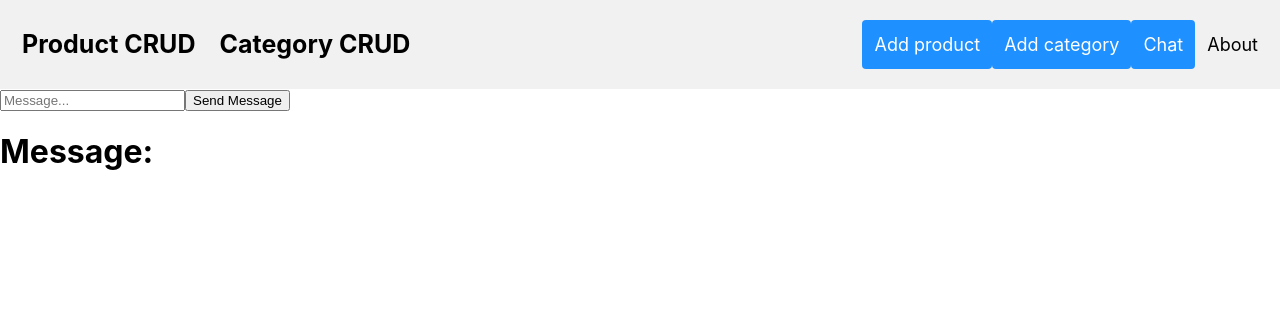
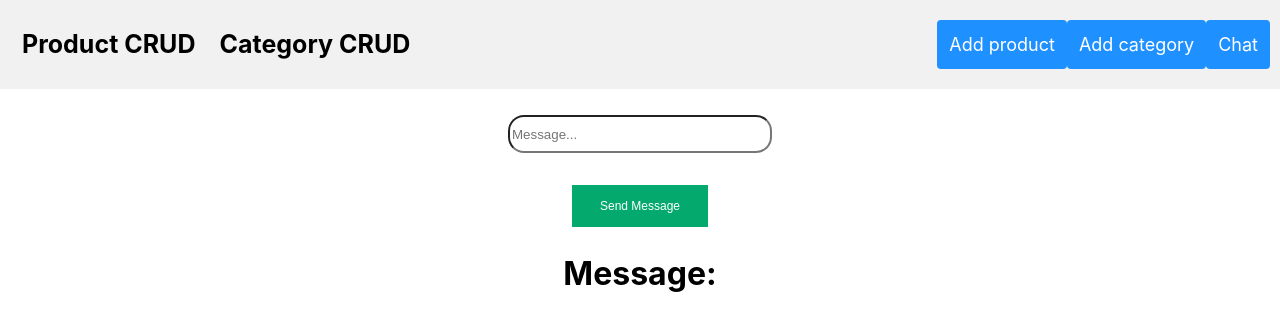
Before and after one commit to yavuzhanalbayrak/NodeJS101, a React (Create React App) app in the folder frontend/: page /chat in a window 1280 px wide. Shown: the top 330 px of the page. Built offline with nearby package versions, Linux system fonts and the light colour scheme; no server answers; the HTML template or start-up script is replaced by a standard one.

Commit message:
css eklendi

```diff
--- a/frontend/src/components/Header.jsx
+++ b/frontend/src/components/Header.jsx
@@ -12,7 +12,6 @@ export const Header = () => (
             <Link to="/addProduct" className="active" >Add product</Link>
             <Link to="/addCategory" className="active" >Add category</Link>
             <Link to="/chat" className="active" >Chat</Link>
-            <a href="#about">About</a>
         </div>
 
     </div>
--- a/frontend/src/pages/addedit/AddEdit.jsx
+++ b/frontend/src/pages/addedit/AddEdit.jsx
@@ -78,6 +78,7 @@ export const AddEdit = () => {
                 <label htmlFor="price">Fiyat</label>
                 <input type="text" id="price" name="price" placeholder="Adinizi giriniz" onChange={handleInputChange} value={price}></input>
             </div>
+            <br></br>
             <input type="submit" className="btn btn-success" value="Add"></input>
         </form>
     </div>
--- a/frontend/src/pages/addeditcategory/AddEditCategory.jsx
+++ b/frontend/src/pages/addeditcategory/AddEditCategory.jsx
@@ -63,7 +63,7 @@ export const AddEditCategory = () => {
                 <label htmlFor="name">name</label>
                 <input type="text" id="name" name="name" placeholder="Adinizi giriniz" onChange={handleInputChange} value={name}></input>
             </div>
-
+<br></br>
             <input type="submit" className="btn btn-success" value="Add"></input>
         </form>
     </div>
--- a/frontend/src/pages/chat/Chat.jsx
+++ b/frontend/src/pages/chat/Chat.jsx
@@ -1,6 +1,8 @@
 import React from 'react'
 import io from "socket.io-client";
 import { useEffect, useState } from "react";
+import "./chat.css";
+
 const socket = io.connect('http://localhost:5000');
 
 export const Chat = () => {
@@ -28,15 +30,17 @@ export const Chat = () => {
     }, []);
   return (
     <div className="App">
-
-      <input
+      <br></br>
+      <input className='field'
         id='messageText'
         placeholder="Message..."
         onChange={(event) => {
           setMessage(event.target.value);
         }}
       />
-      <button onClick={sendMessage}> Send Message</button>
+      <br></br>
+
+      <button className="button" onClick={sendMessage}> Send Message</button>
       <h1> Message:</h1>
       <div id='output'></div>
 
--- /dev/null
+++ b/frontend/src/pages/chat/chat.css
@@ -0,0 +1,26 @@
+.App{
+    display: flex;
+    flex-direction: column;
+    align-items: center;
+    row-gap: 6px;
+    color: black;
+}
+
+.field {
+    width: 20%;
+    height: 32px;
+    border-radius: 16px;
+    position: relative;
+    background-color: rgba(255,255,255,0.3);
+  }
+
+  .button {
+    background-color: #04AA6D;
+    border: none;
+    color: white;
+    padding: 14px 28px;
+    text-align: center;
+    text-decoration: none;
+    display: inline-block;
+    font-size: 12px;
+  }
```
